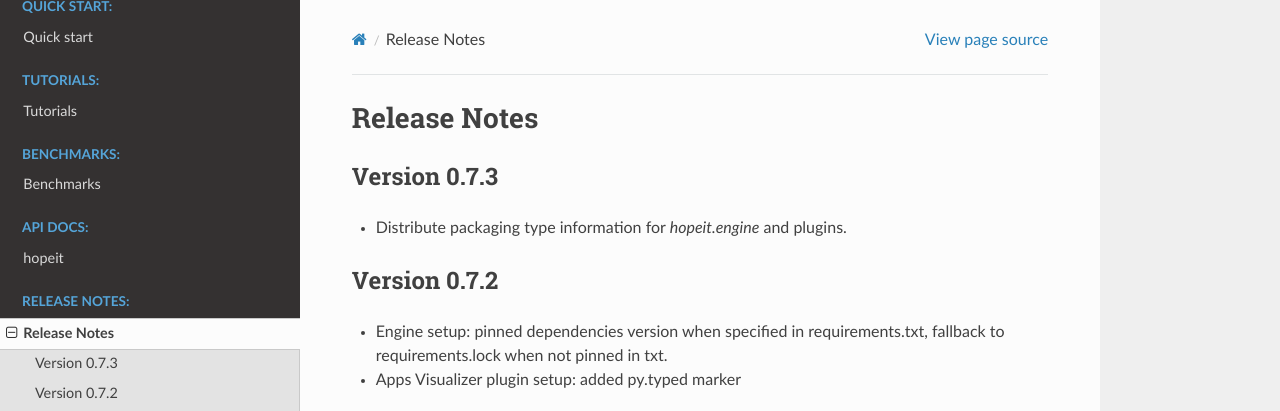
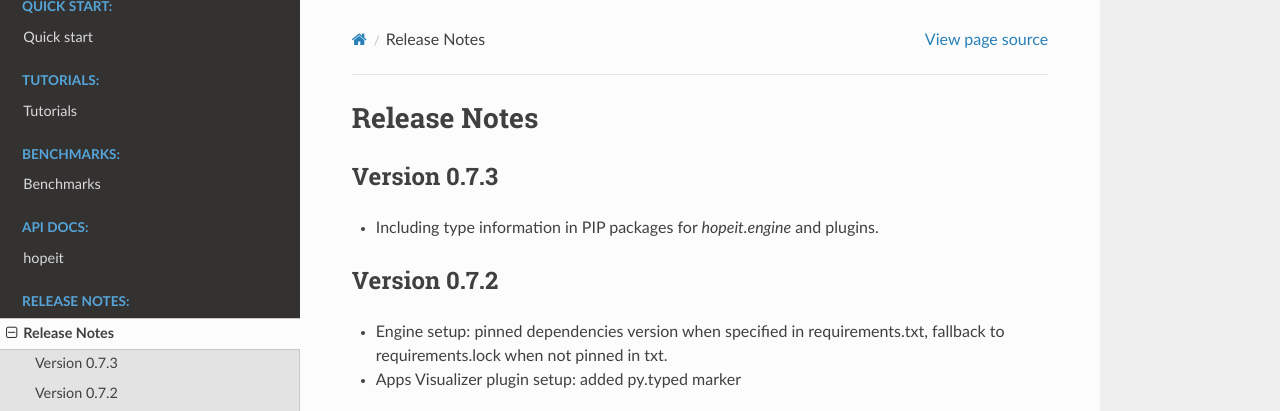
Before and after one commit to hopeit-git/hopeit.engine, a Sphinx documentation site: the page built from docs/source/release-notes.rst, in a window 1280 px wide and 900 px high. Shown: the top 411 px of the window. Built offline with Sphinx 7.4.7 and the Read the Docs theme 2.0.0, drawn with Linux system fonts in a browser that asks for light colours; pages that are not in the unit, such as notebooks, are missing from menus.

Commit message:
changelog

```diff
--- a/docs/source/release-notes.rst
+++ b/docs/source/release-notes.rst
@@ -4,7 +4,7 @@ Release Notes
 
 Version 0.7.3
 _____________
-- Distribute packaging type information for `hopeit.engine` and plugins.
+- Including type information in PIP packages for `hopeit.engine` and plugins.
 
 
 Version 0.7.2
```
